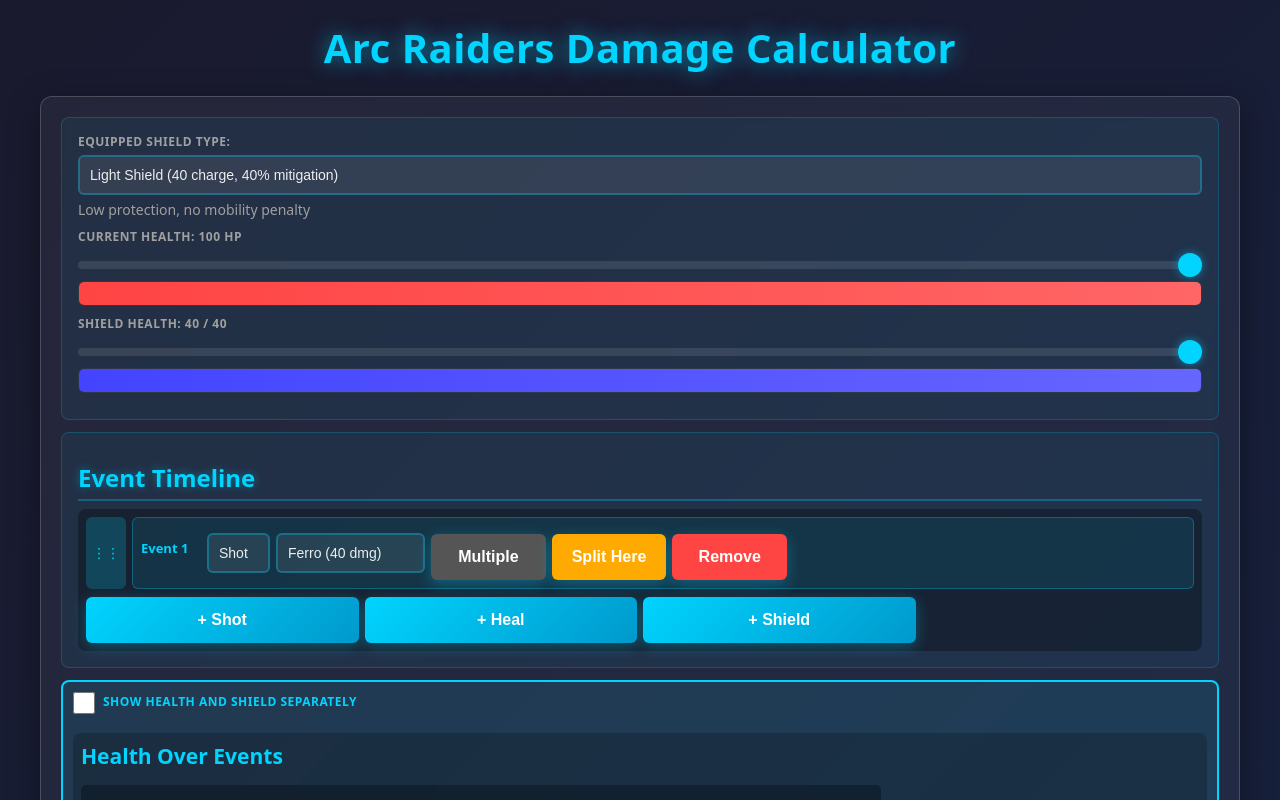
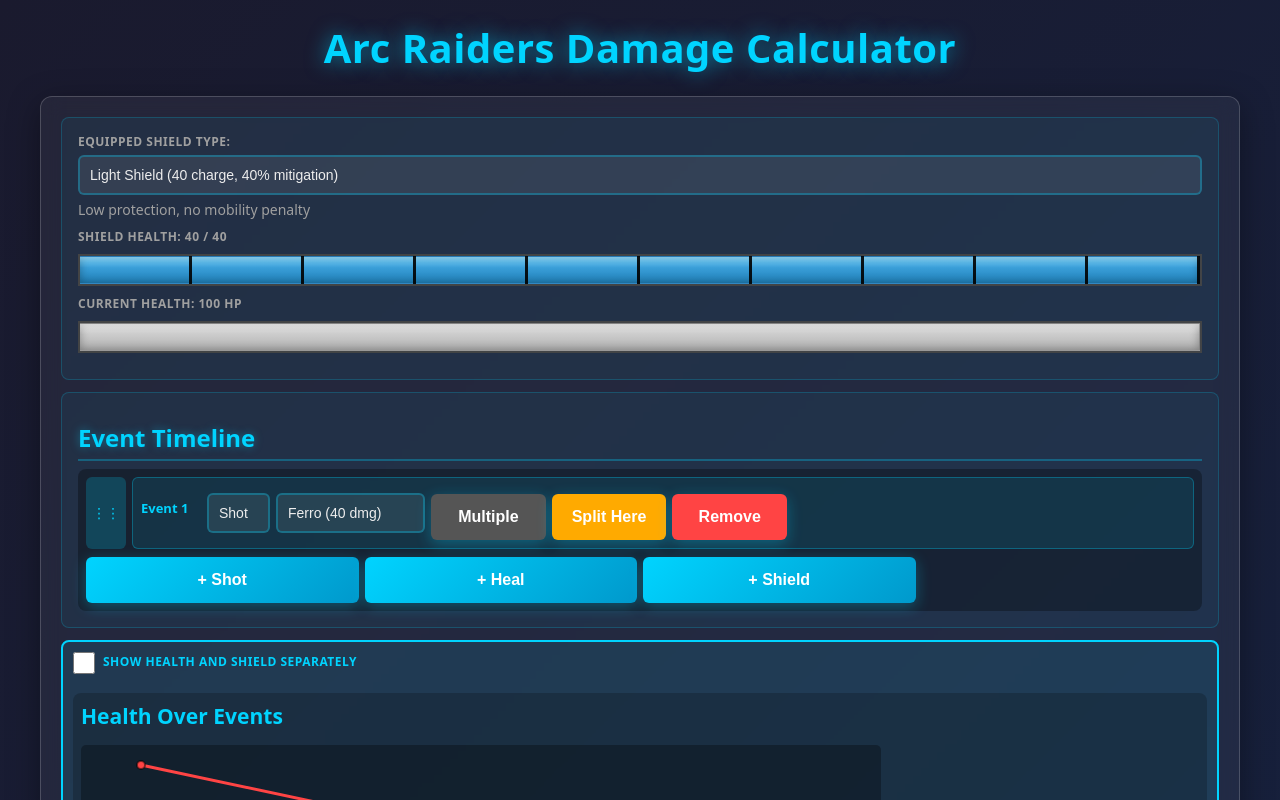
Before and after one commit to Yarden-zamir/arc-raiders-heal-shield-calculator, a React (Vite) app: page / in a window 1280 px wide. Shown: the top 800 px of the page. Built offline with nearby package versions, Linux system fonts and the light colour scheme.

Commit message:
Add shield and weapon images, enhance slider functionality

```diff
--- a/src/App.jsx
+++ b/src/App.jsx
@@ -33,6 +33,7 @@
 ]
 
 // Shield types that can be equipped (data from Arc Raiders wiki)
+// Source: https://arcraiders.wiki/wiki/Shields
 const SHIELD_TYPES = [
   {
     id: 'light_shield',
@@ -40,7 +41,8 @@
     shieldCharge: 40,
     damageMitigation: 40,
     movementSpeedModifier: 0,
-    description: 'Low protection, no mobility penalty'
+    description: 'Low protection, no mobility penalty',
+    image: 'https://arcraiders.wiki/wiki/Special:FilePath/Light_Shield.png'
   },
   {
     id: 'medium_shield',
@@ -48,7 +50,8 @@
     shieldCharge: 70,
     damageMitigation: 42.5,
     movementSpeedModifier: -5,
-    description: 'Balanced protection, 5% speed reduction'
+    description: 'Balanced protection, 5% speed reduction',
+    image: 'https://arcraiders.wiki/wiki/Special:FilePath/Medium_Shield.png'
   },
   {
     id: 'heavy_shield',
@@ -56,7 +59,8 @@
     shieldCharge: 80,
     damageMitigation: 52.5,
     movementSpeedModifier: -15,
-    description: 'Maximum protection, 15% speed reduction'
+    description: 'Maximum protection, 15% speed reduction',
+    image: 'https://arcraiders.wiki/wiki/Special:FilePath/Heavy_Shield.png'
   }
 ]
 
@@ -485,6 +489,8 @@
   )
   const [selectedShieldType, setSelectedShieldType] = useState(DEFAULTS.shieldType)
   const [showSeparateHealthShield, setShowSeparateHealthShield] = useState(false)
+  const [isDraggingHealth, setIsDraggingHealth] = useState(false)
+  const [isDraggingShield, setIsDraggingShield] = useState(false)
 
   // Event-based timeline
   const [timeline, setTimeline] = useState([
@@ -1096,6 +1102,38 @@
 
   const currentShieldMitigation = getCurrentShieldType()?.damageMitigation || 0
 
+  // Handle dragging for health bar
+  const handleHealthDrag = (e) => {
+    if (!isDraggingHealth) return
+    const bar = e.currentTarget
+    const rect = bar.getBoundingClientRect()
+    const clickX = e.clientX - rect.left
+    const barWidth = rect.width
+    const percentage = Math.max(1, Math.min(100, Math.round((clickX / barWidth) * 100)))
+    setCurrentHealth(percentage)
+  }
+
+  const handleShieldDrag = (e) => {
+    if (!isDraggingShield) return
+    const bar = e.currentTarget
+    const rect = bar.getBoundingClientRect()
+    const clickX = e.clientX - rect.left
+    const barWidth = rect.width
+    const maxShield = getCurrentShieldType().shieldCharge
+    const value = Math.max(0, Math.min(maxShield, Math.round((clickX / barWidth) * maxShield)))
+    setCurrentShield(value)
+  }
+
+  // Stop dragging on mouse up
+  useEffect(() => {
+    const handleMouseUp = () => {
+      setIsDraggingHealth(false)
+      setIsDraggingShield(false)
+    }
+    window.addEventListener('mouseup', handleMouseUp)
+    return () => window.removeEventListener('mouseup', handleMouseUp)
+  }, [])
+
   // Reset to defaults
   const resetToDefaults = () => {
     // Clear URL first to prevent it from reloading state
@@ -1145,38 +1183,28 @@
             )}
           </div>
 
-          <div className="input-group">
-            <label htmlFor="health">Current Health: {currentHealth} HP</label>
-            <input
-              id="health"
-              type="range"
-              min="1"
-              max="100"
-              value={currentHealth}
-              onChange={(e) => setCurrentHealth(Number(e.target.value))}
-            />
-            <div className="slider-bar">
-              <div
-                className="slider-bar-fill health-bar"
-                style={{ width: `${currentHealth}%` }}
-              />
-            </div>
-          </div>
-
           {getCurrentShieldType() && (
             <div className="input-group">
               <label htmlFor="shield">
                 Shield Health: {currentShield} / {getCurrentShieldType().shieldCharge}
               </label>
-              <input
-                id="shield"
-                type="range"
-                min="0"
-                max={getCurrentShieldType().shieldCharge}
-                value={currentShield}
-                onChange={(e) => setCurrentShield(Number(e.target.value))}
-              />
-              <div className="slider-bar">
+              <div
+                className="slider-bar clickable"
+                onMouseDown={(e) => {
+                  setIsDraggingShield(true)
+                  const rect = e.currentTarget.getBoundingClientRect()
+                  const clickX = e.clientX - rect.left
+                  const barWidth = rect.width
+                  const maxShield = getCurrentShieldType().shieldCharge
+                  const value = Math.max(0, Math.min(maxShield, Math.round((clickX / barWidth) * maxShield)))
+                  setCurrentShield(value)
+                }}
+                onMouseMove={handleShieldDrag}
+                onMouseUp={() => setIsDraggingShield(false)}
+                onMouseLeave={() => setIsDraggingShield(false)}
+                style={{ cursor: isDraggingShield ? 'grabbing' : 'pointer' }}
+                title="Click or drag to set shield"
+              >
                 <div
                   className="slider-bar-fill shield-bar"
                   style={{ width: `${(currentShield / getCurrentShieldType().shieldCharge) * 100}%` }}
@@ -1184,6 +1212,31 @@
               </div>
             </div>
           )}
+
+          <div className="input-group">
+            <label htmlFor="health">Current Health: {currentHealth} HP</label>
+            <div
+              className="slider-bar clickable no-segments"
+              onMouseDown={(e) => {
+                setIsDraggingHealth(true)
+                const rect = e.currentTarget.getBoundingClientRect()
+                const clickX = e.clientX - rect.left
+                const barWidth = rect.width
+                const percentage = Math.max(1, Math.min(100, Math.round((clickX / barWidth) * 100)))
+                setCurrentHealth(percentage)
+              }}
+              onMouseMove={handleHealthDrag}
+              onMouseUp={() => setIsDraggingHealth(false)}
+              onMouseLeave={() => setIsDraggingHealth(false)}
+              style={{ cursor: isDraggingHealth ? 'grabbing' : 'pointer' }}
+              title="Click or drag to set health"
+            >
+              <div
+                className="slider-bar-fill health-bar"
+                style={{ width: `${currentHealth}%` }}
+              />
+            </div>
+          </div>
         </div>
 
         <div className="section">
--- a/src/index.css
+++ b/src/index.css
@@ -257,15 +257,49 @@
   box-shadow: 0 0 15px rgba(0, 212, 255, 0.8);
 }
 
-/* Slider bar visualization */
+/* Slider bar visualization - Arc Raiders Style */
 .slider-bar {
   width: 100%;
-  height: 25px;
-  background: rgba(0, 0, 0, 0.3);
-  border-radius: var(--radius-sm);
+  height: 32px;
+  background: rgba(0, 0, 0, 0.6);
+  border-radius: 0;
   overflow: hidden;
-  margin-top: var(--spacing-xs);
-  border: 1px solid rgba(255, 255, 255, 0.1);
+  margin-top: 8px;
+  border: 2px solid rgba(80, 80, 80, 0.8);
+  position: relative;
+  display: flex;
+  box-shadow: inset 0 2px 8px rgba(0, 0, 0, 0.7);
+  transition: all 0.2s ease;
+}
+
+.slider-bar::after {
+  content: '';
+  position: absolute;
+  left: 0;
+  top: 0;
+  width: 100%;
+  height: 100%;
+  background-image:
+    repeating-linear-gradient(
+      90deg,
+      transparent,
+      transparent calc(10% - 3px),
+      rgba(0, 0, 0, 0.9) calc(10% - 3px),
+      rgba(0, 0, 0, 0.9) 10%
+    );
+  pointer-events: none;
+  z-index: 2;
+}
+
+.slider-bar.no-segments::after {
+  display: none;
+}
+
+.slider-bar.clickable:hover {
+  border-color: rgba(0, 212, 255, 0.6);
+  box-shadow:
+    inset 0 2px 8px rgba(0, 0, 0, 0.7),
+    0 0 15px rgba(0, 212, 255, 0.3);
 }
 
 .slider-bar-fill {
@@ -273,20 +307,42 @@
   transition: width 0.3s ease;
   display: flex;
   align-items: center;
-  justify-content: flex-end;
-  padding-right: var(--spacing-xs);
-  font-size: 0.75rem;
+  justify-content: flex-start;
+  font-size: 12px;
   font-weight: bold;
+  position: relative;
+  box-shadow: inset 0 0 10px rgba(0, 0, 0, 0.3);
+  z-index: 1;
+}
+
+.slider-bar-fill::before {
+  content: '';
+  position: absolute;
+  top: 0;
+  left: 0;
+  right: 0;
+  height: 40%;
+  background: linear-gradient(180deg,
+    rgba(255, 255, 255, 0.3) 0%,
+    rgba(255, 255, 255, 0.1) 50%,
+    transparent 100%
+  );
+  pointer-events: none;
 }
 
 .health-bar {
-  background: linear-gradient(90deg, var(--color-danger) 0%, #ff6666 100%);
-  box-shadow: 0 0 10px rgba(255, 68, 68, 0.5);
+  background: linear-gradient(180deg, #e8e8e8 0%, #cccccc 40%, #b0b0b0 100%);
+  border: 1px solid rgba(100, 100, 100, 0.6);
+  border-left: none;
 }
 
 .shield-bar {
-  background: linear-gradient(90deg, #4444ff 0%, #6666ff 100%);
-  box-shadow: 0 0 10px rgba(68, 68, 255, 0.5);
+  background: linear-gradient(180deg, #5ac8fa 0%, #3a9fd9 40%, #2080b8 100%);
+  border: 1px solid rgba(40, 120, 180, 0.8);
+  border-left: none;
+  box-shadow:
+    inset 0 0 10px rgba(0, 0, 0, 0.3),
+    0 0 15px rgba(90, 200, 250, 0.3);
 }
 
 /* Bar chart */
```
Also changed, not shown: src/weaponsData.js (+38 -19 lines).
